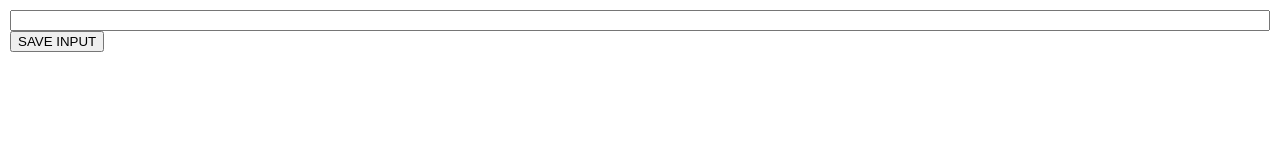
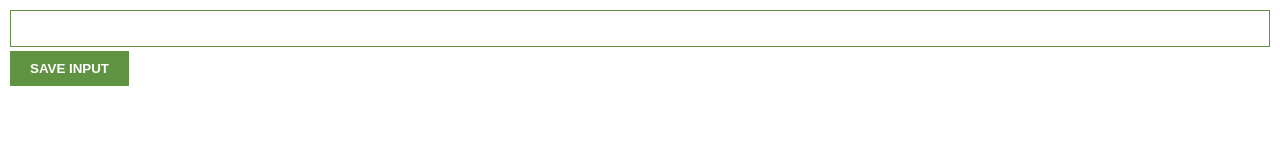
Before and after one commit to Wajidmk/Lead-Tracker-App, a plain HTML site: page index.html in a window 1280 px wide. Drawn offline with Linux system fonts and the light colour scheme.

Commit message:
Update index.css

```diff
--- a/index.css
+++ b/index.css
@@ -4,23 +4,18 @@ body {
     font-family: Arial, Helvetica, sans-serif;
 }
 
-/*
-
-Style our app according to the provided design!
-
-green color -> #5f9341
-
-*/
-
-
 input {
     width: 100%;
-    padding-left: 10px;
-    padding-right: 10px;
+    padding: 10px;
     box-sizing: border-box;
-
+    border: 1px solid #5f9341;
+    margin-bottom: 4px;
 }
 
 button {
-
+    background: #5f9341;
+    color: white;
+    padding: 10px 20px;
+    border: none;
+    font-weight: bold;
 }
```
